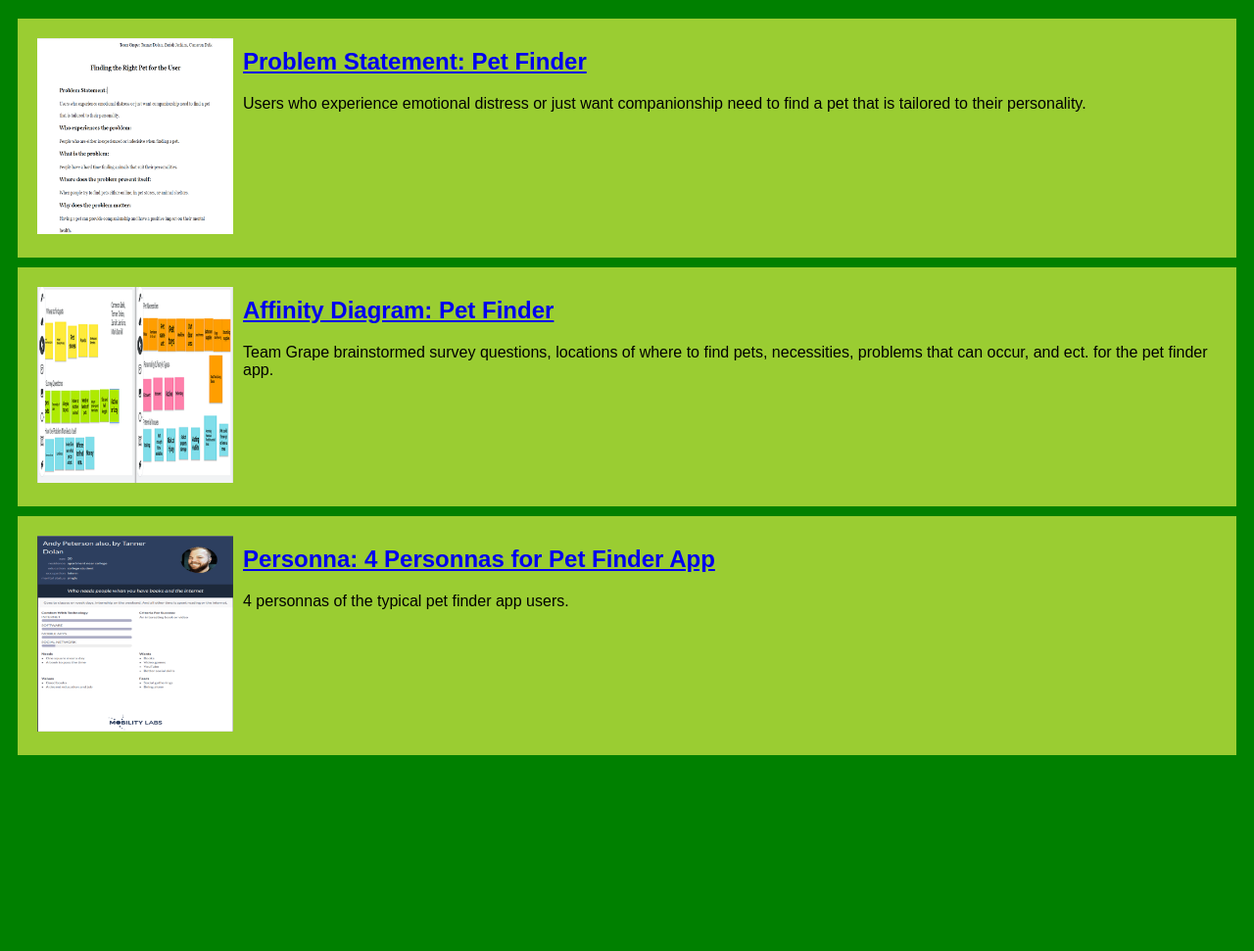
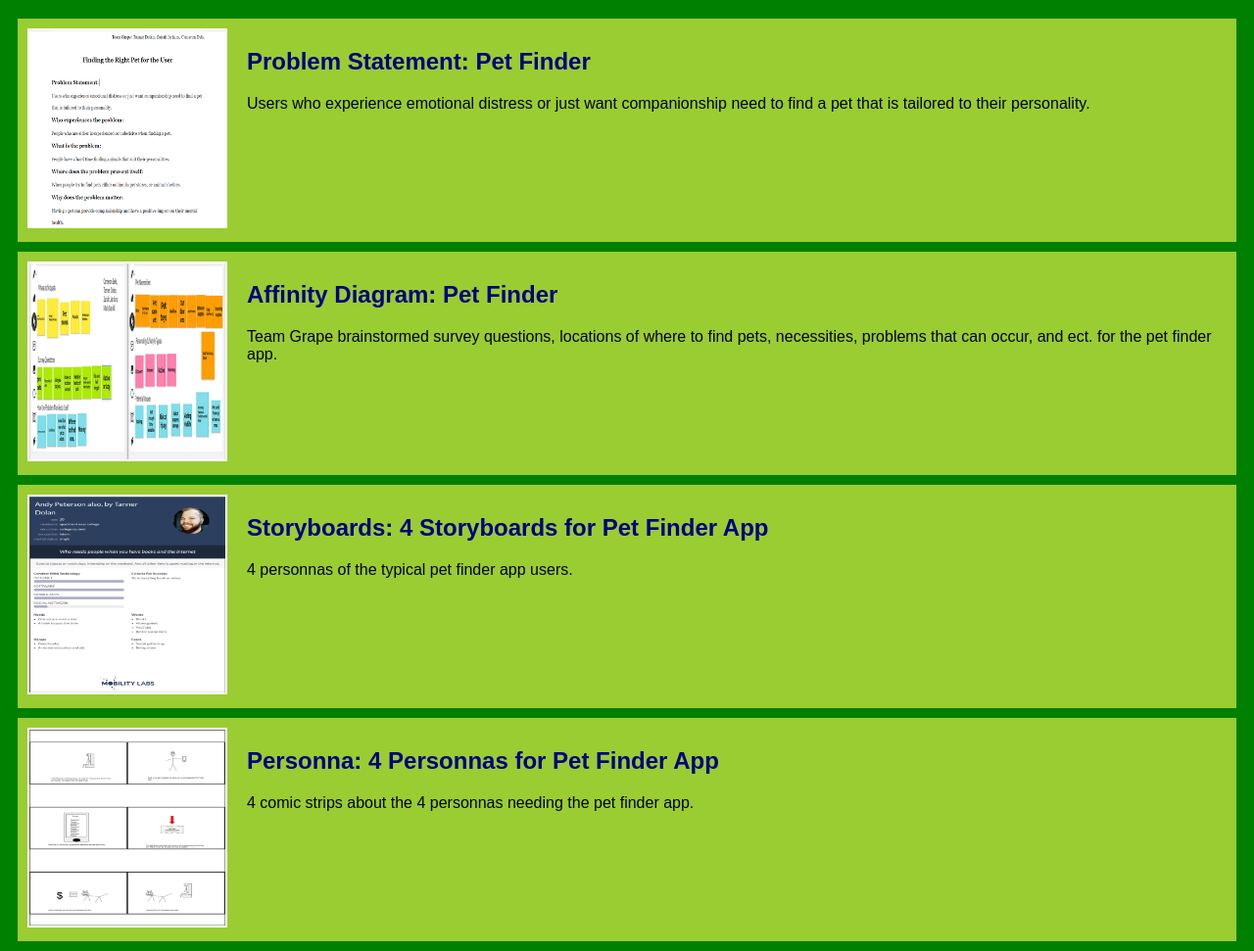
Before and after one commit to TannerDolan/TannerDolan.github.io, a plain HTML site: page index.html in a window 1280 px wide. Shown: the part 61-1032 px from the top of the page at 98% size. Before the commit the page ends 842 px from the top, so only its background shows below. Drawn offline with Linux system fonts and the light colour scheme.

Commit message:
Add files via upload

```diff
--- a/index.html
+++ b/index.html
@@ -33,11 +33,22 @@
         <section class="assignment">
             <a href="Files/GrapePersonas.pdf"><img src="Images/Personnas.png"></a>
             <section class="ass-details">
-                <a href="Files/GrapePersonas.pdf"><h2>Personna: 4 Personnas for Pet Finder App</h2></a>
+                <a href="Files/GrapePersonas.pdf"><h2>Storyboards: 4 Storyboards for Pet Finder App</h2></a>
                 <p>
                     4 personnas of the typical pet finder app users.
                 </p>
             </section>
         </section>
+
+         <!--Storyboard Assignment-->
+         <section class="assignment">
+            <a href="Files/GrapeStoryboards.pdf"><img src="Images/Storyboards.png"></a>
+            <section class="ass-details">
+                <a href="Files/GrapeStoryboards.pdf"><h2>Personna: 4 Personnas for Pet Finder App</h2></a>
+                <p>
+                    4 comic strips about the 4 personnas needing the pet finder app.
+                </p>
+            </section>
+        </section>
     </body>
 </html>
--- a/styles.css
+++ b/styles.css
@@ -12,10 +12,16 @@ body {
 
 .assignment img {
     width:200px;
-    padding:10px;
+    border:2px solid #ffffff;
+    margin-right:20px;
 }
 
 h1 {
     color:black;
     text-align:center;
 }
+
+a {
+    text-decoration:none;
+    color:navy;
+}
```
Also changed, not shown: Images/Storyboards.png (added), 2 other files.
